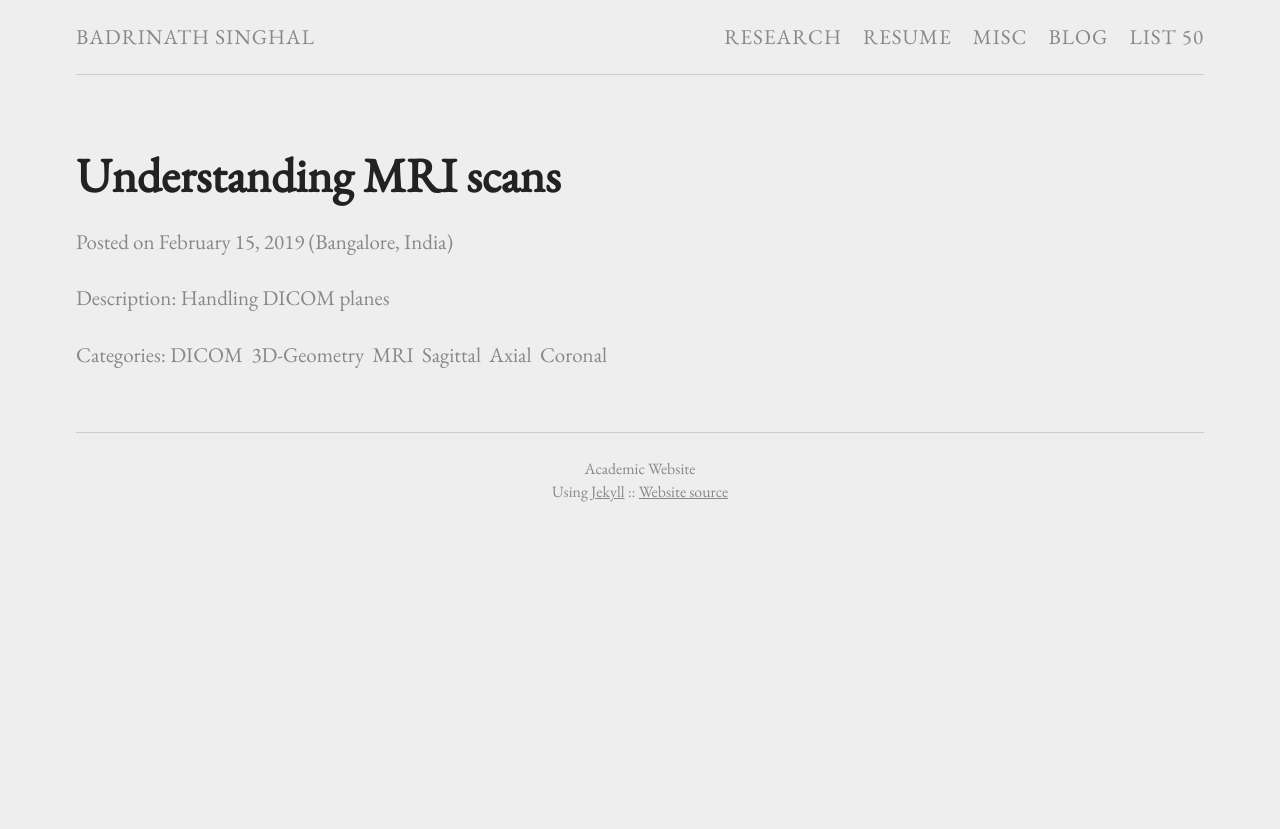
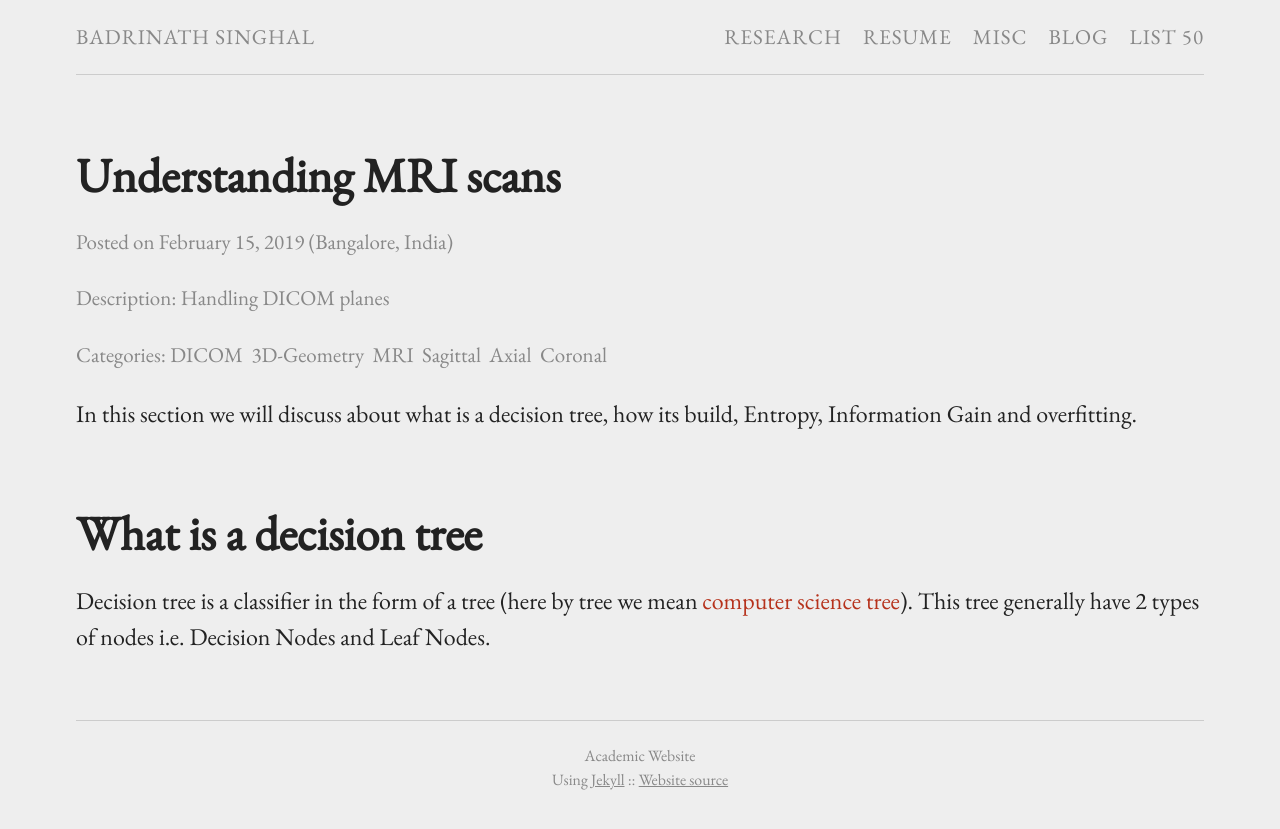
Before and after one commit to BadrinathS/BadrinathS.github.io, a Jekyll site: the page built from _posts/2019-02-15-Understanding-MRI-scans.md, in a window 1280 px wide. Shown: the top 829 px of the page. Built offline with Jekyll 4.4.1, drawn with Linux system fonts in a browser that asks for light colours.

Commit message:
Update 2019-02-15-Understanding-MRI-scans.md

```diff
--- a/_posts/2019-02-15-Understanding-MRI-scans.md
+++ b/_posts/2019-02-15-Understanding-MRI-scans.md
@@ -5,3 +5,8 @@ description: "Handling DICOM planes"
 categories: ["DICOM", "3D-Geometry", "MRI", "Sagittal", "Axial", "Coronal"]
 location: "Bangalore, India"
 ---
+
+In this section we will discuss about what is a decision tree, how its build, Entropy, Information Gain and overfitting.
+<h1> What is a decision tree </h1>
+
+Decision tree is a classifier in the form of a tree (here by tree we mean<a href="https://en.wikipedia.org/wiki/Tree_(data_structure)"> computer science tree</a>). This tree generally have 2 types of nodes i.e. Decision Nodes and Leaf Nodes.
```
